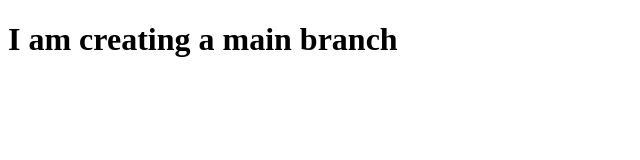
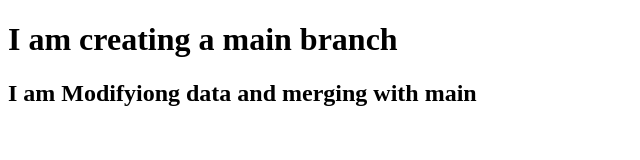
Before and after one commit to 2000031178/git-merge-in-gitbash, a plain HTML site: page index.html in a window 1280 px wide. Shown: the whole page, without its empty margins (0-640 px from the left). Drawn offline with Linux system fonts and the light colour scheme.

Commit message:
version 2

```diff
--- a/index.html
+++ b/index.html
@@ -7,5 +7,7 @@
 </head>
 <body>
     <h1>I am creating a main branch</h1>
+
+    <h2>I am Modifyiong data and merging with main</h2>
 </body>
 </html>
```
Also changed, not shown: abc.txt (added).
